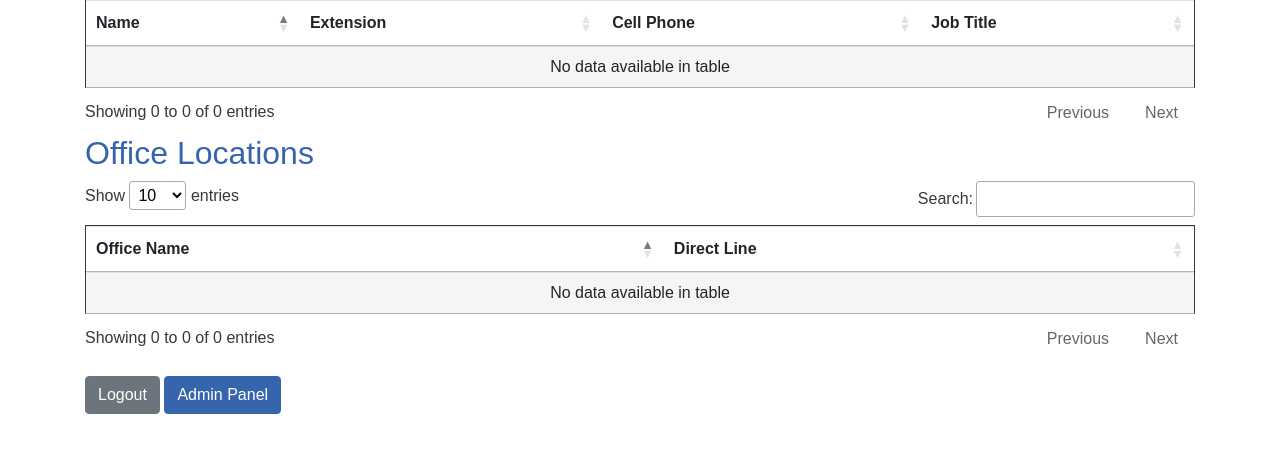
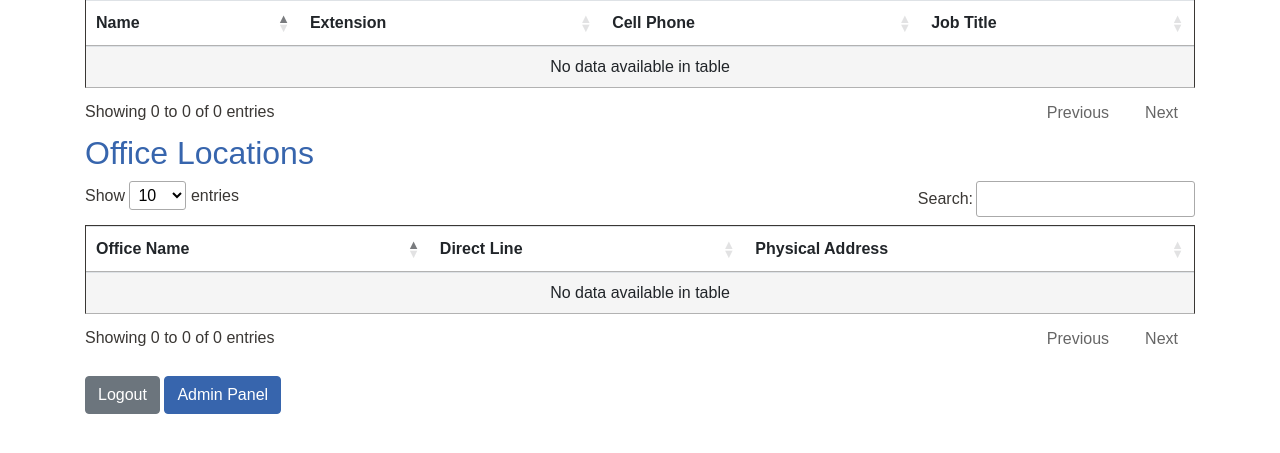
Before and after one commit to jkotouchstone/touchstone-phone-list, a Flask app: page / in a window 1280 px wide. Shown: the part 139-592 px from the top of the page. Run offline with Flask 2, Linux system fonts and the light colour scheme; the visitor is signed in with stand-in values (Sample User, id 1); data that the repository does not hold is empty; some libraries are stand-ins or nearby versions.

Commit message:
Update index.html

```diff
--- a/templates/index.html
+++ b/templates/index.html
@@ -39,6 +39,7 @@
       <tr>
         <th>Office Name</th>
         <th>Direct Line</th>
+        <th>Physical Address</th>
       </tr>
     </thead>
     <tbody>
@@ -46,6 +47,7 @@
       <tr>
         <td>{{ office['office_name'] }}</td>
         <td>{{ office['direct_line'] }}</td>
+        <td>{{ office['physical_address'] }}</td>
       </tr>
       {% endfor %}
     </tbody>
```
